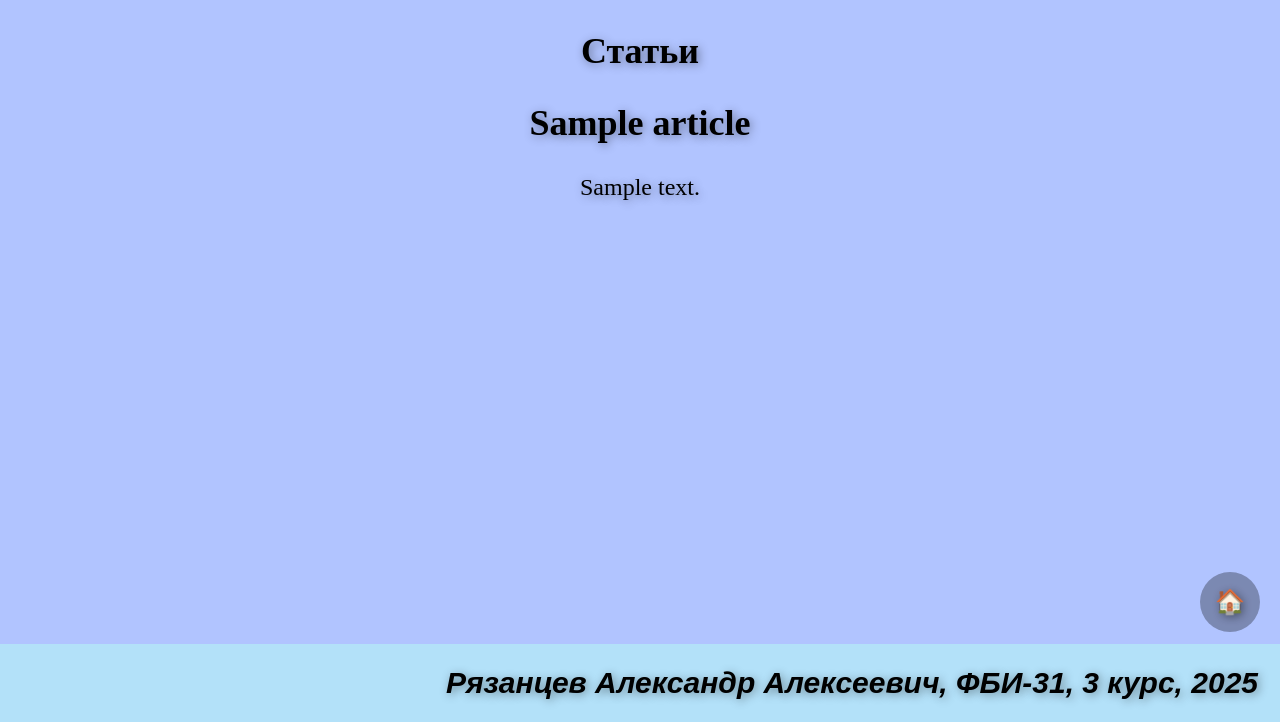
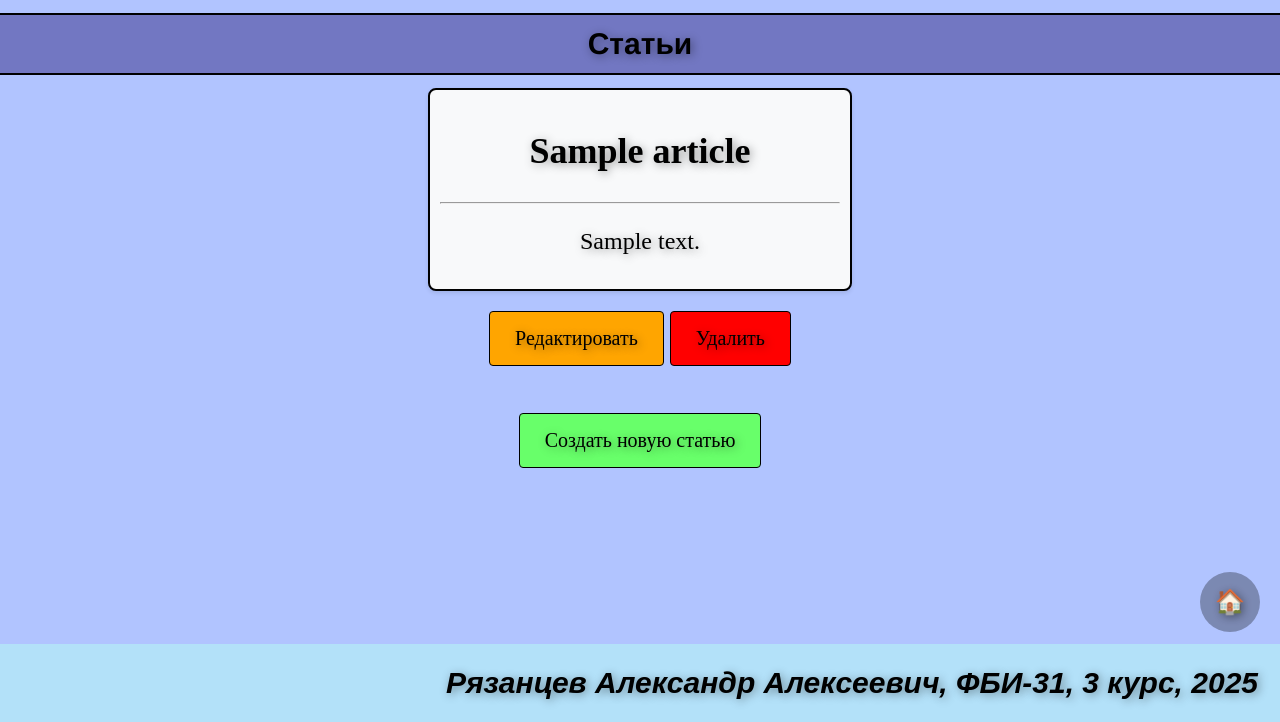
Before and after one commit to sheeshh21/web-back-labs, a Flask app: page /lab5/list in a window 1280 px wide. Shown: the part 78-800 px from the top of the page. Run offline with Flask 3, Linux system fonts and the light colour scheme; the visitor is signed in with stand-in values (Sample User, id 1); a database or web service that is not in the repository returns one stand-in record (values such as "Sample title"); some libraries are stand-ins or nearby versions.

Commit message:
Самостоятельные задания

```diff
--- a/lab5.py
+++ b/lab5.py
@@ -100,6 +100,13 @@ def login():
     return render_template('lab5/success_login.html', login=login)
 
 
+@lab5.route('/lab5/logout')
+def logout():
+    session.pop('login', None)
+    session.pop('user_id', None)
+    return redirect('/lab5')
+
+
 @lab5.route('/lab5/create', methods = ['GET', 'POST'])
 def create():
     login = session.get('login')
@@ -111,6 +118,9 @@ def create():
 
     title = request.form.get('title')
     article_text = request.form.get('article_text')
+
+    if not title or not article_text:
+        return render_template('lab5/create_article.html', error = 'Все поля должны быть заполнены')
 
     conn, cur = db_connect()
 
@@ -139,7 +149,7 @@ def create():
 def list():
     login = session.get('login')
     if not login:
-        return redirect('lab5/login')
+        return redirect('login')
 
     conn, cur = db_connect()
 
@@ -164,3 +174,93 @@ def list():
 
     db_close(conn, cur)
     return render_template('/lab5/articles.html', articles=articles)
+
+
+@lab5.route('/lab5/edit/<int:article_id>', methods=['GET', 'POST'])
+def edit_article(article_id):
+    login = session.get('login')
+    if not login:
+        return redirect('/lab5/login')
+
+    conn, cur = db_connect()
+
+    if current_app.config['DB_TYPE'] == 'postgres':
+        cur.execute("SELECT id FROM users WHERE login=%s;", (login,))
+    else:
+        cur.execute("SELECT id FROM users WHERE login=?;", (login,))
+
+    user = cur.fetchone()
+    if not user:
+        db_close(conn, cur)
+        abort(403)
+
+    user_id = user['id']
+
+    if current_app.config['DB_TYPE'] == 'postgres':
+        cur.execute("SELECT * FROM articles WHERE id=%s AND user_id=%s;", (article_id, user_id))
+    else:
+        cur.execute("SELECT * FROM articles WHERE id=? AND user_id=?;", (article_id, user_id))
+
+    article = cur.fetchone()
+
+    if not article:
+        db_close(conn, cur)
+        abort(403)
+
+    if request.method == 'GET':
+        db_close(conn, cur)
+        return render_template('lab5/edit_article.html', article=article)
+
+    title = request.form.get('title')
+    article_text = request.form.get('article_text')
+
+    if not title or not article_text:
+        return render_template('lab5/edit_article.html', article=article, error='Заполните все поля')
+
+    if current_app.config['DB_TYPE'] == 'postgres':
+        cur.execute("UPDATE articles SET title=%s, article_text=%s WHERE id=%s;", (title, article_text, article_id))
+    else:
+        cur.execute("UPDATE articles SET title=?, article_text=? WHERE id=?;", (title, article_text, article_id))
+
+    db_close(conn, cur)
+    return redirect('/lab5/list')
+
+
+@lab5.route('/lab5/delete/<int:article_id>')
+def delete_article(article_id):
+    login = session.get('login')
+    if not login:
+        return redirect('/lab5/login')
+
+    conn, cur = db_connect()
+
+    if current_app.config['DB_TYPE'] == 'postgres':
+        cur.execute("SELECT id FROM users WHERE login=%s;", (login,))
+    else:
+        cur.execute("SELECT id FROM users WHERE login=?;", (login,))
+
+    user = cur.fetchone()
+    if not user:
+        db_close(conn, cur)
+        abort(403)
+
+    user_id = user['id']
+
+    if current_app.config['DB_TYPE'] == 'postgres':
+        cur.execute("SELECT * FROM articles WHERE id=%s AND user_id=%s;", (article_id, user_id))
+    else:
+        cur.execute("SELECT * FROM articles WHERE id=? AND user_id=?;", (article_id, user_id))
+
+    article = cur.fetchone()
+
+    if not article:
+        db_close(conn, cur)
+        abort(403)
+
+    if current_app.config['DB_TYPE'] == 'postgres':
+        cur.execute("DELETE FROM articles WHERE id=%s;", (article_id,))
+    else:
+        cur.execute("DELETE FROM articles WHERE id=?;", (article_id,))
+
+    db_close(conn, cur)
+    return redirect('/lab5/list')
--- a/static/lab1/main.css
+++ b/static/lab1/main.css
@@ -571,6 +571,40 @@ h1 {
     border: 1px solid black;
 }
 
+.stat {
+    padding: 15px 25px 15px 25px;
+    border: none;
+    border-radius: 4px;
+    font-size: 16px;
+    cursor: pointer;
+    text-decoration: none;
+    display: inline-block;
+    text-align: center;
+    transition: all 0.2s;
+    border: 1px solid black;
+    background-color: orange;
+    color: black;
+    font-size: 20px;
+    margin-bottom: 20px;
+}
+
+.statdel {
+    background-color: red;
+}
+
+.statnew {
+    background-color: rgb(104, 255, 106);
+}
+
+.nazvstat {
+    background: #f8f9fa;
+    padding: 10px;
+    border-radius: 8px;
+    box-shadow: 0 2px 4px rgba(0,0,0,0.1);
+    border: 2px solid black;
+    margin-bottom: 20px;
+}
+
 .btn-primary {
     background: #007bff;
     color: white;
@@ -587,6 +621,11 @@ h1 {
 
 .btn-secondary:hover {
     background: #545b62;
+}
+
+.log {
+    background-color: #dc3545;
+    color: white;
 }
 
 .btn-logout {
--- a/templates/lab5/articles.html
+++ b/templates/lab5/articles.html
@@ -4,11 +4,26 @@
 
 {% block main %}
 
-    <h2>Статьи</h2>
+    <h2 class="block2">Статьи</h2>
 
-    {% for article in articles %}
-        <h2>{{ article['title'] }}</h2>
-        <blockquote>{{ article['article_text'] }}</blockquote>
-    {% endfor %}
+    {% if articles %}
+        {% for article in articles %}
+            <div>
+                <div class="nazvstat login-container">
+                    <h2>{{ article['title'] }}</h2><hr>
+                    <blockquote>{{ article['article_text'] }}</blockquote>
+                </div>
+                <div>
+                    <a class="stat" href="{{ url_for('lab5.edit_article', article_id=article['id']) }}">Редактировать</a>
+                    <a class="stat statdel" href="{{ url_for('lab5.delete_article', article_id=article['id']) }}">Удалить</a>
+                </div>
+            </div>
+        {% endfor %}
+    {% else %}
+        <p class="nazvstat login-container">У вас пока нет ни одной статьи.</p>
+    {% endif %}
+
+    <br>
+    <a class="stat statnew" href="{{ url_for('lab5.create') }}">Создать новую статью</a>
 
 {% endblock %}
--- a/templates/lab5/success_login.html
+++ b/templates/lab5/success_login.html
@@ -3,5 +3,7 @@
 {% block number_lab %}Лабораторная работа 5{% endblock %}
 
 {% block main %}
-    <div>Авторизация прошла успешно</div>
+    <h2 class="block2">Авторизация прошла успешно</h2>
+    <a href="{{ url_for('lab5.logout') }}" style="display: inline-block;">
+        <button class="log btn">Выйти из аккаунта</button>
 {% endblock %}
```
Also changed, not shown: templates/lab5/create_article.html (+7 -5 lines), templates/lab5/edit_article.html (added, +32 -0 lines), templates/lab5/login.html (+5 -5 lines), templates/lab5/register.html (+5 -5 lines). Lines whose indentation alone changed are shown as unchanged.
